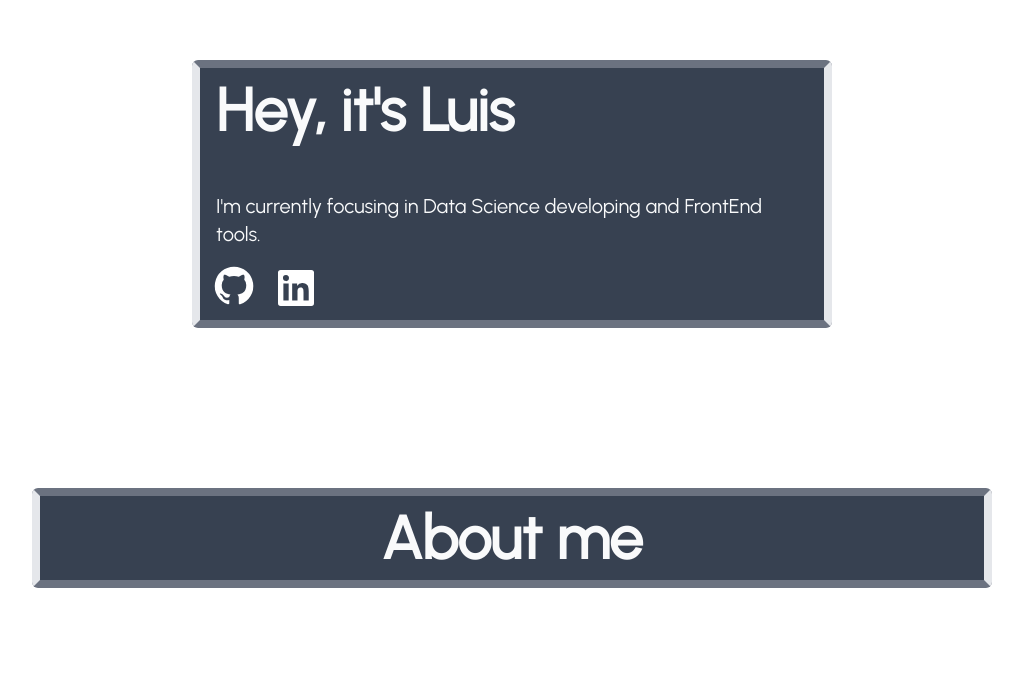
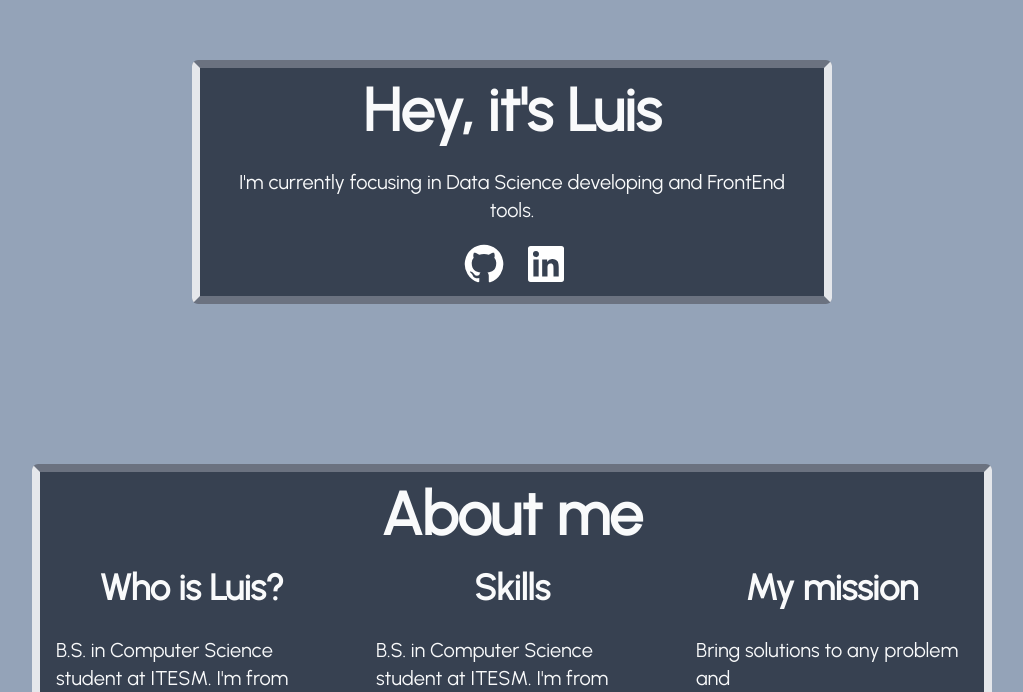
Before and after one commit to bashlui/portfolio, a Next.js app: page / in a window 1280 px wide. Shown: the part 260-952 px from the top of the page, without its empty margins (128-1151 px from the left). Built offline with nearby package versions, Linux system fonts and the light colour scheme.

Commit message:
changes lol

```diff
--- a/components/Hero.js
+++ b/components/Hero.js
@@ -1,16 +1,15 @@
  export const Hero = () => {
     return (
             <div className="bg-gray-700 rounded-md border-8 border-y-gray-500 animate-fade-in-left">
-                <h1 className="text-gray-50 text-left py-3 px-4">Hey, it's Luis</h1>
-                <button className="left-1"></button>
-                    <p className="text-gray-50 text-left py-4 px-4">
+                <h1 className="text-gray-50 text-center py-3 px-4">Hey, it's Luis</h1>
+                    <p className="text-gray-50 text-center py-4 px-4">
                         I'm currently focusing in Data Science developing and FrontEnd tools.
                     </p>
-                <div className="flex items-start md:justify-start">
+                <div className="flex items-center md:justify-center">
                     <a
                         href="https://github.com/bashlui"
                         target="_blank"
-                        className="inline-flex items-end"
+                        className="inline-flex"
                     >
                         <svg
                         xmlns="http://www.w3.org/2000/svg"
--- a/components/Info.js
+++ b/components/Info.js
@@ -2,6 +2,16 @@ export const Info = () => {
     return (
         <div className="bg-gray-700 rounded-md border-8 border-y-gray-500 animate-fade-in-left">
             <h1 className="text-gray-50 py-3 px-4 text-center">About me</h1>
+            <div className="columns-3">
+                <div className="">
+                    <h2 className="text-gray-50 py-3 px-4 text-center">Who is Luis?</h2>
+                    <p className="text-gray-50 text-left mx-4 my-4">B.S. in Computer Science student at ITESM. I'm from México</p>
+                    <h2 className="text-gray-50 py-3 px-4 text-center">Skills</h2>
+                    <p className="text-gray-50 text-left mx-4 my-4">B.S. in Computer Science student at ITESM. I'm from México</p>
+                    <h2 className="text-gray-50 py-3 px-4 text-center">My mission</h2>
+                    <p className="text-gray-50 text-left mx-4 my-4">Bring solutions to any problem and </p>
+                </div>
+            </div>
         </div>
     );
 }
--- a/pages/_document.js
+++ b/pages/_document.js
@@ -5,7 +5,7 @@ export default function Document() {
     <Html lang="en" className="dark">
       <Head />
       <link href="https://fonts.googleapis.com/css2?family=Urbanist&display=swap" rel="stylesheet" />
-      <body className="dark:bg-slate-900">
+      <body className="bg-slate-400">
         <Main />
         <NextScript />
       </body>
--- a/styles/globals.css
+++ b/styles/globals.css
@@ -11,7 +11,7 @@ h2{
 }
 
 h3{
-    @apply text-3xl font-black font-sans;
+    @apply text-3xl font-semibold font-sans;
 }
 
 p {
```
